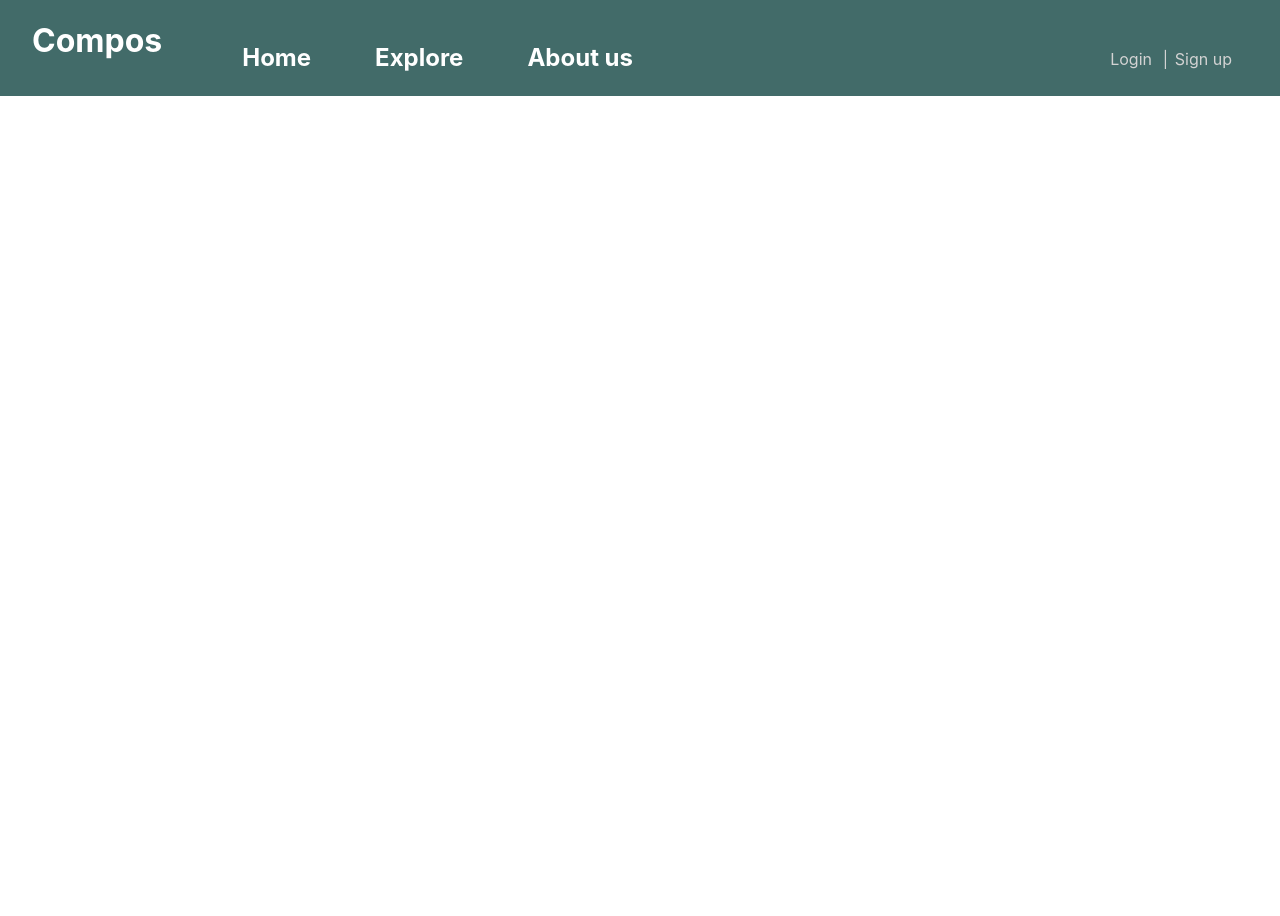
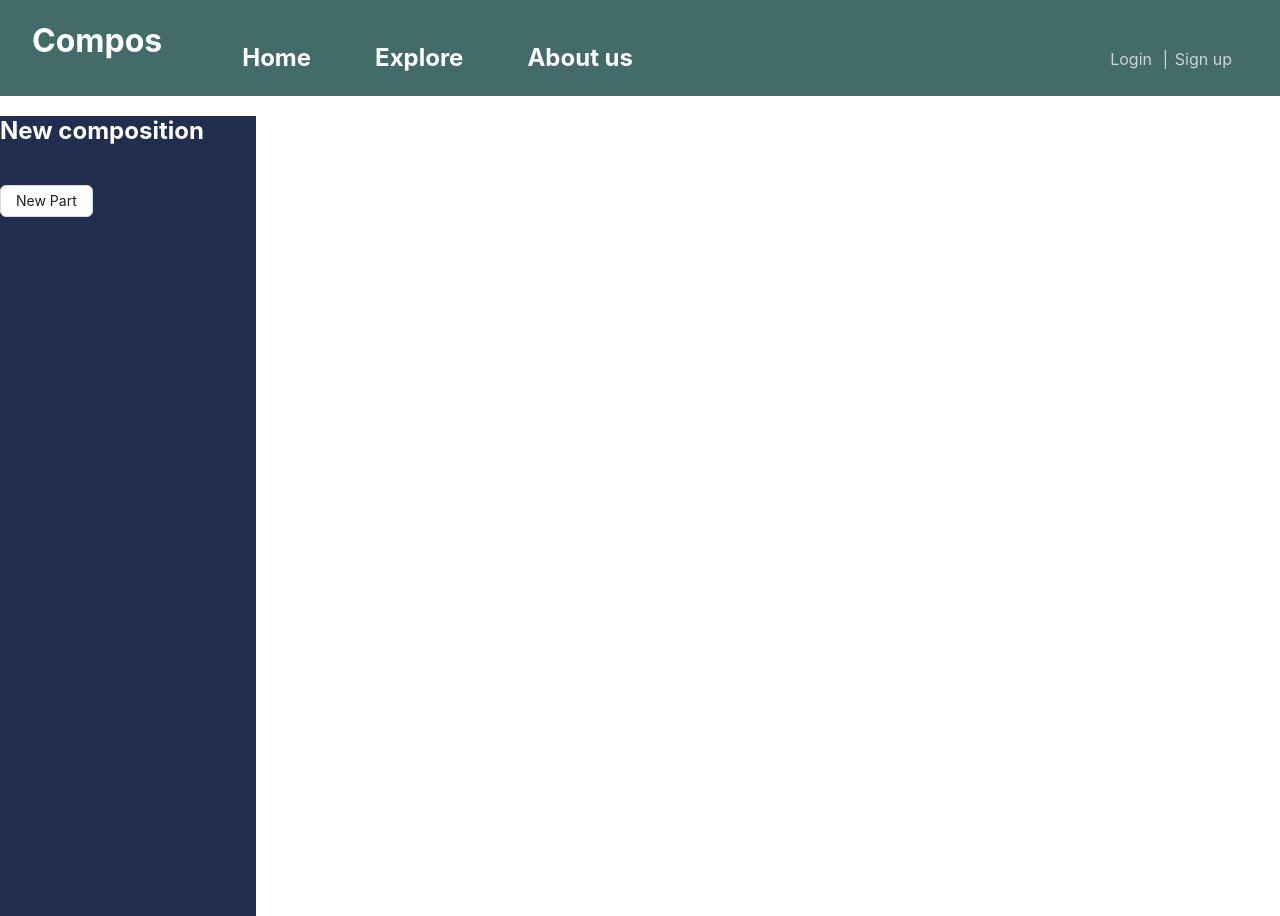
Before and after one commit to NotPako/Compos, a React (Create React App) app: page /createnew in a window 1280 px wide. Before the commit the page ends 800 px from the top, so only its background shows below. Built offline with nearby package versions, Linux system fonts and the light colour scheme.

Commit message:
started with create new page

```diff
--- a/src/Containers/Create/Create.css
+++ b/src/Containers/Create/Create.css
@@ -0,0 +1,5 @@
+.partsBarDesign{
+    background-color: #222E50;
+    width:20vw;
+    height:100vh;
+}
--- a/src/Containers/Create/Create.jsx
+++ b/src/Containers/Create/Create.jsx
@@ -1,8 +1,17 @@
 import React from 'react';
+import { Button } from 'antd';
+import './Create.css'
 
 const Create = () => {
     return(
-        <div></div>
+    <div>
+        <div className='partsBarDesign'>
+            <h2 style={{color:'white'}}>New composition</h2>
+            <br/>
+            <Button>New Part</Button>
+
+        </div>
+    </div>
     )
 }
 
```
